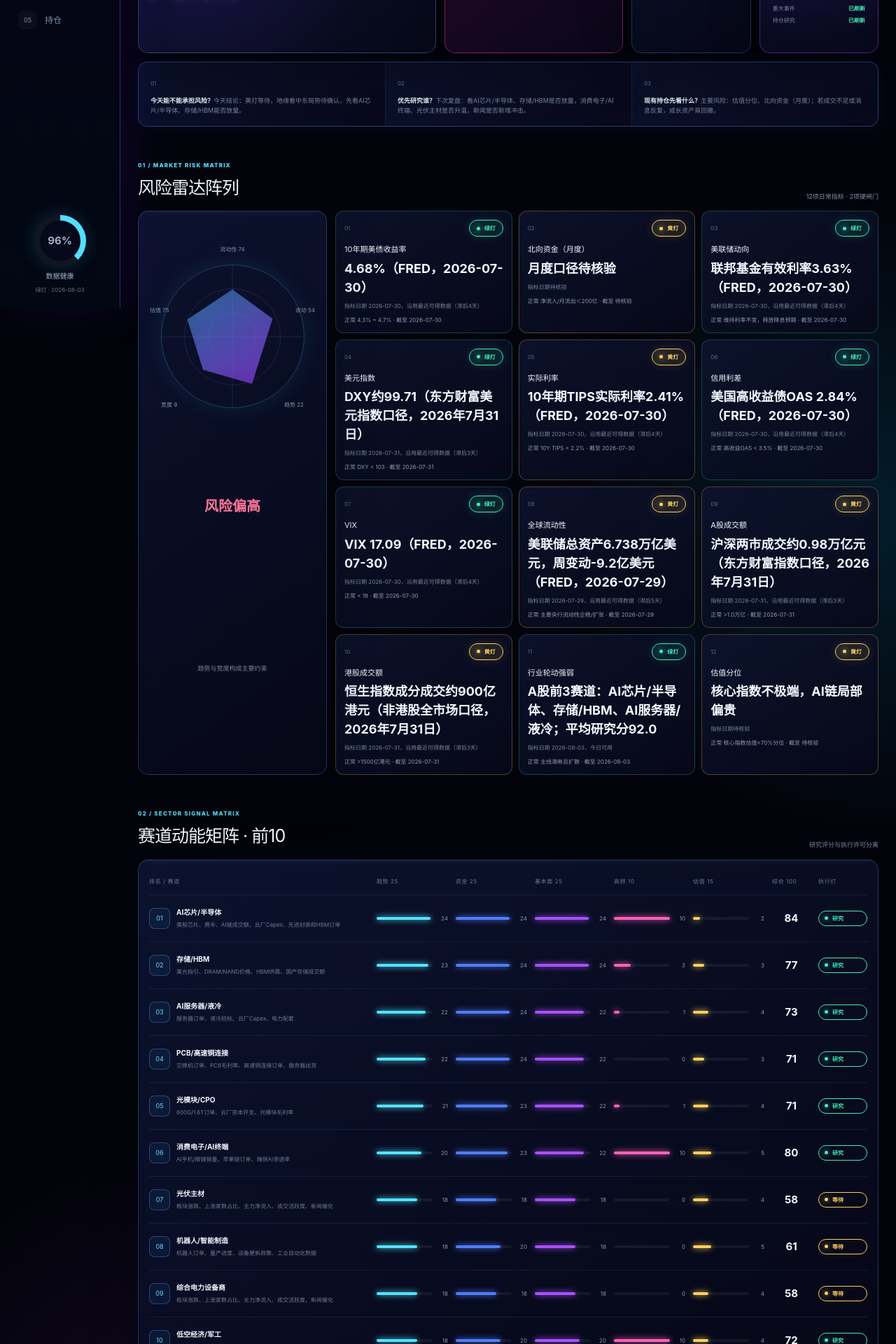
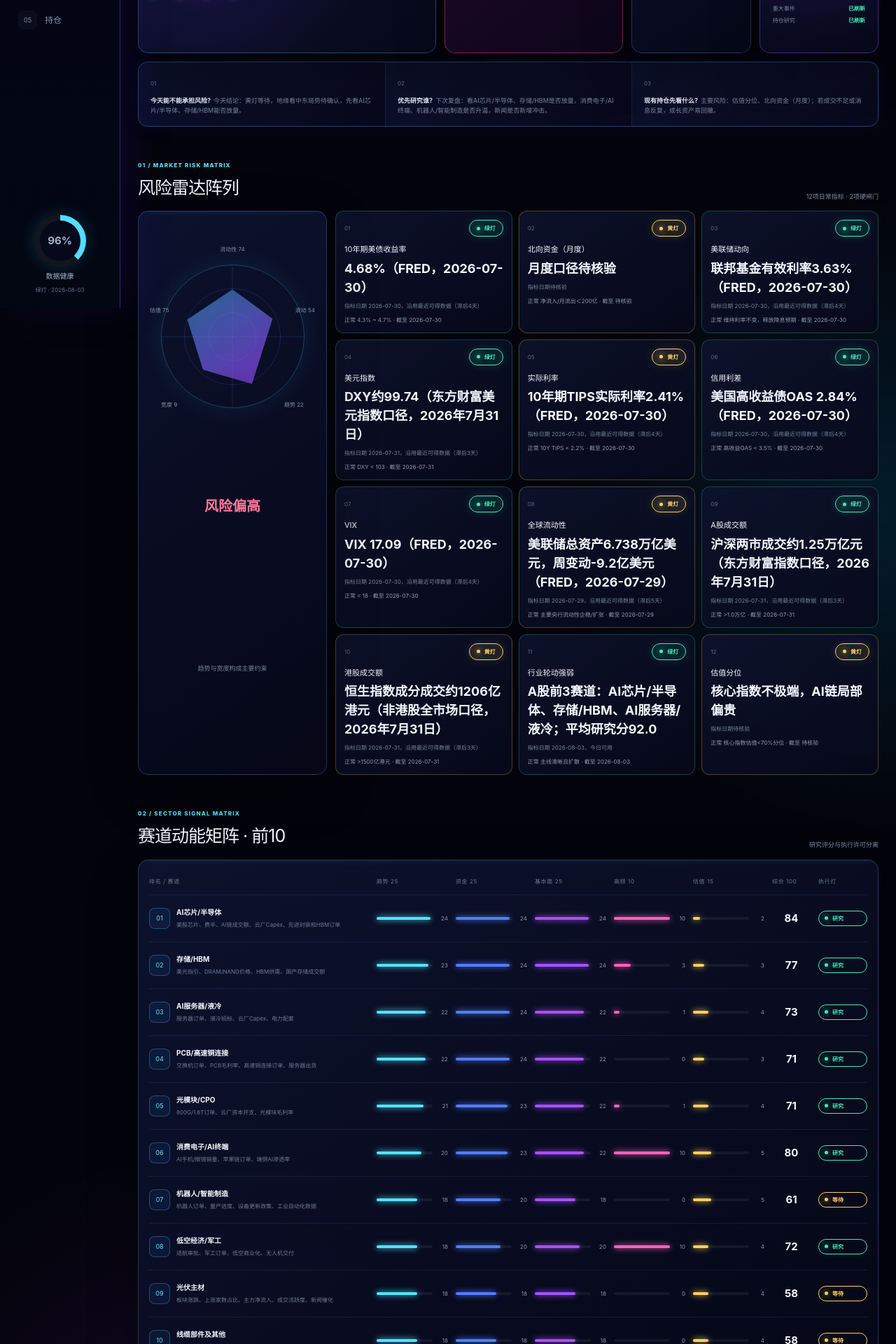
Before and after one commit to judebrisbylg-matthew/investment-market-dashboard, a Next.js app in the folder dashboard/: page /investment-market-dashboard/ in a window 1280 px wide. Shown: the part 360-2280 px from the top of the page at 70% size. Built offline with nearby package versions, Linux system fonts and the light colour scheme.

Commit message:
Update daily investment center dashboard

```diff
--- a/dashboard/app/dashboard-data.ts
+++ b/dashboard/app/dashboard-data.ts
@@ -1,15 +1,15 @@
 // Generated from data/market-data.json. Do not edit by hand.
 export const snapshot = {
   "businessDate": "2026-08-03",
-  "generatedAt": "2026-08-03T10:23:25+08:00",
+  "generatedAt": "2026-08-03T11:05:34+08:00",
   "asOf": "2026/8/3 06:15 HKT",
   "marketGate": "风险偏高",
   "dataHealth": "绿灯",
   "coverage": 96,
   "riskScore": 71,
   "lightCounts": {
-    "green": 6,
-    "yellow": 6,
+    "green": 7,
+    "yellow": 5,
     "red": 0,
     "gray": 0
   },
@@ -22,7 +22,7 @@ export const snapshot = {
     "needAction": "今日动作：盯AI芯片/半导体、存储/HBM成交/订单；基金看强项018125(先进制造)日涨8.01%，弱项013180(新能源车/电池)日涨0.62%。",
     "actionReason": "不操作原因：估值分位、北向资金（月度）未转绿，地缘看中东局势仍待确认。",
     "riskPoint": "主要风险：估值分位、北向资金（月度）；若成交不足或消息反复，成长资产易回撤。",
-    "nextReview": "下次复盘：看AI芯片/半导体、存储/HBM是否放量，消费电子/AI终端、光伏主材是否升温，新闻是否新增冲击。"
+    "nextReview": "下次复盘：看AI芯片/半导体、存储/HBM是否放量，消费电子/AI终端、机器人/智能制造是否升温，新闻是否新增冲击。"
   },
   "freshness": [
     {
@@ -57,7 +57,7 @@ export const snapshot = {
       "name": "市场风控",
       "state": "风险偏高",
       "tone": "yellow",
-      "desc": "6项预警"
+      "desc": "5项预警"
     },
     {
       "code": "02",
@@ -117,7 +117,7 @@ export const risks = [
   ],
   [
     "美元指数",
-    "DXY约99.71（东方财富美元指数口径，2026年7月31日）",
+    "DXY约99.74（东方财富美元指数口径，2026年7月31日）",
     "green",
     "DXY < 103",
     "指标日期 2026-07-31，沿用最近可得数据（滞后3天）",
@@ -157,15 +157,15 @@ export const risks = [
   ],
   [
     "A股成交额",
-    "沪深两市成交约0.98万亿元（东方财富指数口径，2026年7月31日）",
-    "yellow",
+    "沪深两市成交约1.25万亿元（东方财富指数口径，2026年7月31日）",
+    "green",
     ">1.0万亿",
     "指标日期 2026-07-31，沿用最近可得数据（滞后3天）",
     "2026-07-31"
   ],
   [
     "港股成交额",
-    "恒生指数成分成交约900亿港元（非港股全市场口径，2026年7月31日）",
+    "恒生指数成分成交约1206亿港元（非港股全市场口径，2026年7月31日）",
     "yellow",
     ">1500亿港元",
     "指标日期 2026-07-31，沿用最近可得数据（滞后3天）",
@@ -275,6 +275,34 @@ export const sectors = [
     "proxy": "五因子为公开字段透明代理，并非真实资金流或PE。"
   },
   {
+    "name": "机器人/智能制造",
+    "score": 61,
+    "trend": 18,
+    "flow": 20,
+    "fundamental": 18,
+    "hf": 0,
+    "value": 5,
+    "research": "yellow",
+    "execute": "yellow",
+    "risk": "机器人订单、量产进度、设备更新政策、工业自动化数据",
+    "operation": "继续观察",
+    "proxy": "五因子为公开字段透明代理，并非真实资金流或PE。"
+  },
+  {
+    "name": "低空经济/军工",
+    "score": 72,
+    "trend": 18,
+    "flow": 20,
+    "fundamental": 20,
+    "hf": 10,
+    "value": 4,
+    "research": "green",
+    "execute": "green",
+    "risk": "适航审批、军工订单、低空商业化、无人机交付",
+    "operation": "继续观察",
+    "proxy": "五因子为公开字段透明代理，并非真实资金流或PE。"
+  },
+  {
     "name": "光伏主材",
     "score": 58,
     "trend": 18,
@@ -289,21 +317,7 @@ export const sectors = [
     "proxy": "五因子为公开字段透明代理，并非真实资金流或PE。"
   },
   {
-    "name": "机器人/智能制造",
-    "score": 61,
-    "trend": 18,
-    "flow": 20,
-    "fundamental": 18,
-    "hf": 0,
-    "value": 5,
-    "research": "yellow",
-    "execute": "yellow",
-    "risk": "机器人订单、量产进度、设备更新政策、工业自动化数据",
-    "operation": "继续观察",
-    "proxy": "五因子为公开字段透明代理，并非真实资金流或PE。"
-  },
-  {
-    "name": "综合电力设备商",
+    "name": "线缆部件及其他",
     "score": 58,
     "trend": 18,
     "flow": 18,
@@ -313,20 +327,6 @@ export const sectors = [
     "research": "yellow",
     "execute": "yellow",
     "risk": "板块涨跌、上涨家数占比、主力净流入、成交活跃度、新闻催化",
-    "operation": "继续观察",
-    "proxy": "五因子为公开字段透明代理，并非真实资金流或PE。"
-  },
-  {
-    "name": "低空经济/军工",
-    "score": 72,
-    "trend": 18,
-    "flow": 20,
-    "fundamental": 20,
-    "hf": 10,
-    "value": 4,
-    "research": "green",
-    "execute": "green",
-    "risk": "适航审批、军工订单、低空商业化、无人机交付",
     "operation": "继续观察",
     "proxy": "五因子为公开字段透明代理，并非真实资金流或PE。"
   }
```
Also changed, not shown: 2 other files (tests, documents, lock files or other folders).
